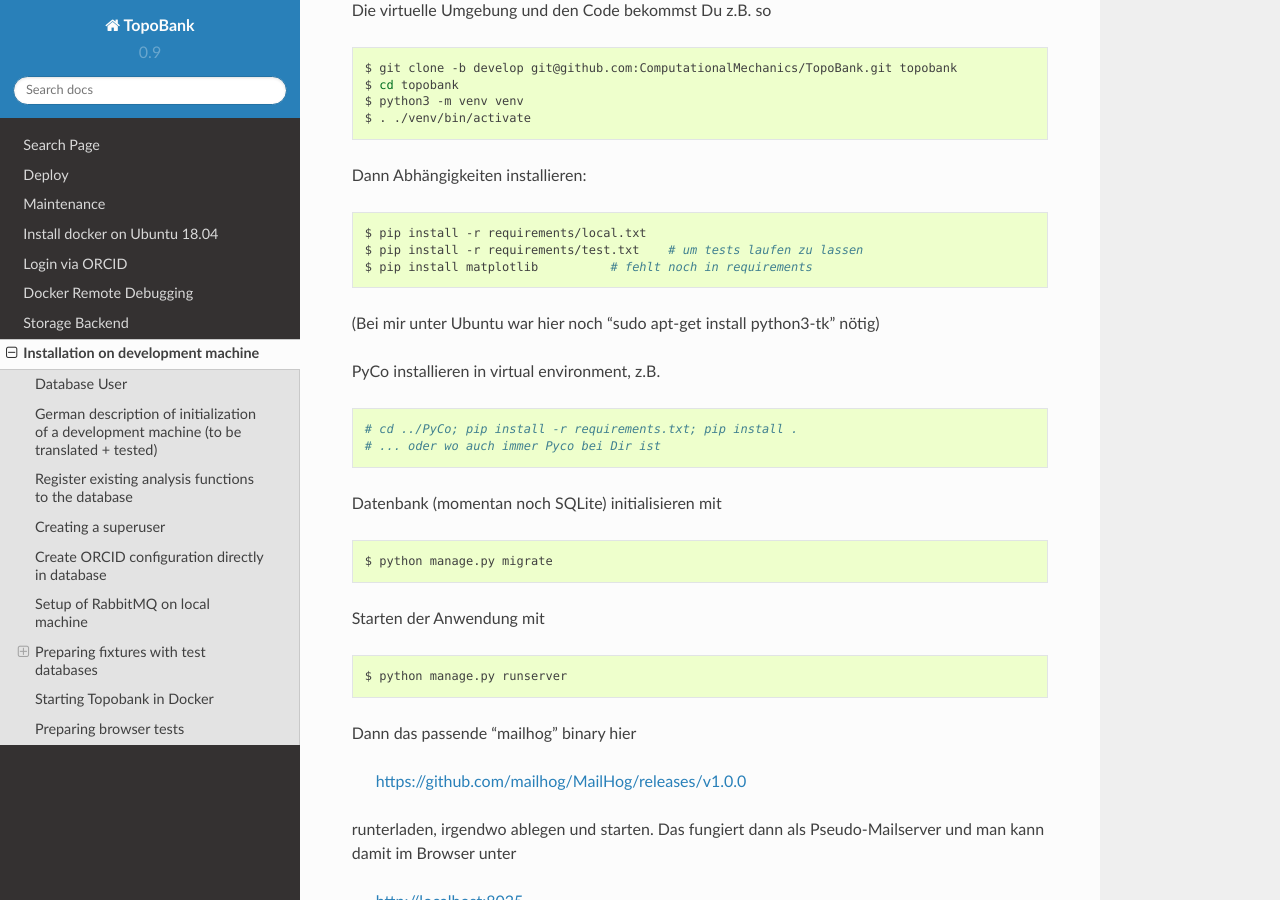
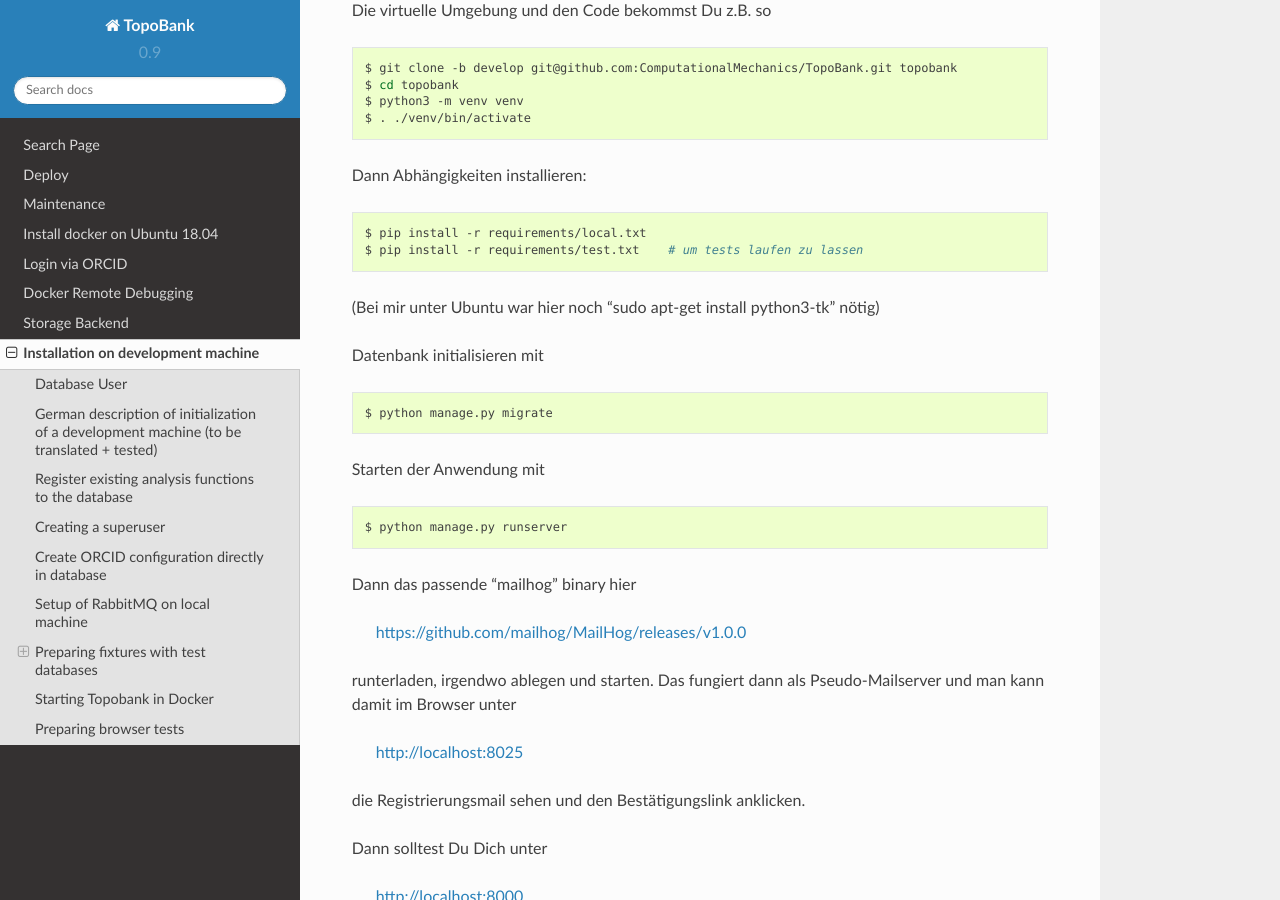
Before and after one commit to ContactEngineering/topobank, a Sphinx documentation site: the page built from docs/install.rst, in a window 1280 px wide and 900 px high, scrolled down 1022 px. Built offline with Sphinx 7.4.7 and the Read the Docs theme 2.0.0, drawn with Linux system fonts in a browser that asks for light colours.

Commit message:
MAINT: Removed some old comments.

```diff
--- a/docs/install.rst
+++ b/docs/install.rst
@@ -52,18 +52,10 @@
 
     $ pip install -r requirements/local.txt
     $ pip install -r requirements/test.txt    # um tests laufen zu lassen
-    $ pip install matplotlib          # fehlt noch in requirements
 
 (Bei mir unter Ubuntu war hier noch "sudo apt-get install python3-tk" nötig)
 
-PyCo installieren in virtual environment, z.B.
-
-.. code:: bash
-
-     # cd ../PyCo; pip install -r requirements.txt; pip install .
-     # ... oder wo auch immer Pyco bei Dir ist
-
-Datenbank (momentan noch SQLite) initialisieren mit
+Datenbank initialisieren mit
 
 .. code:: bash
 
```
